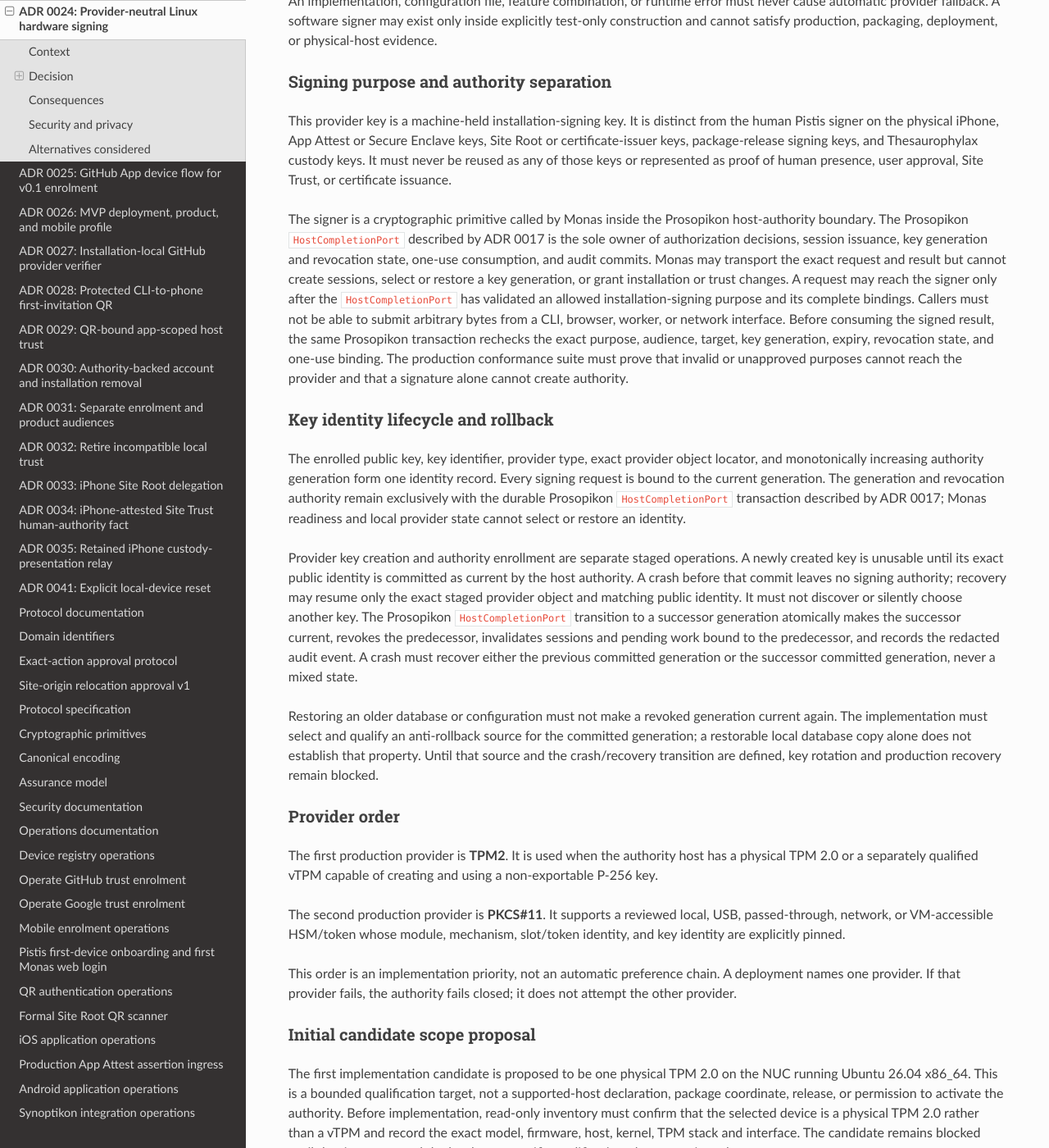
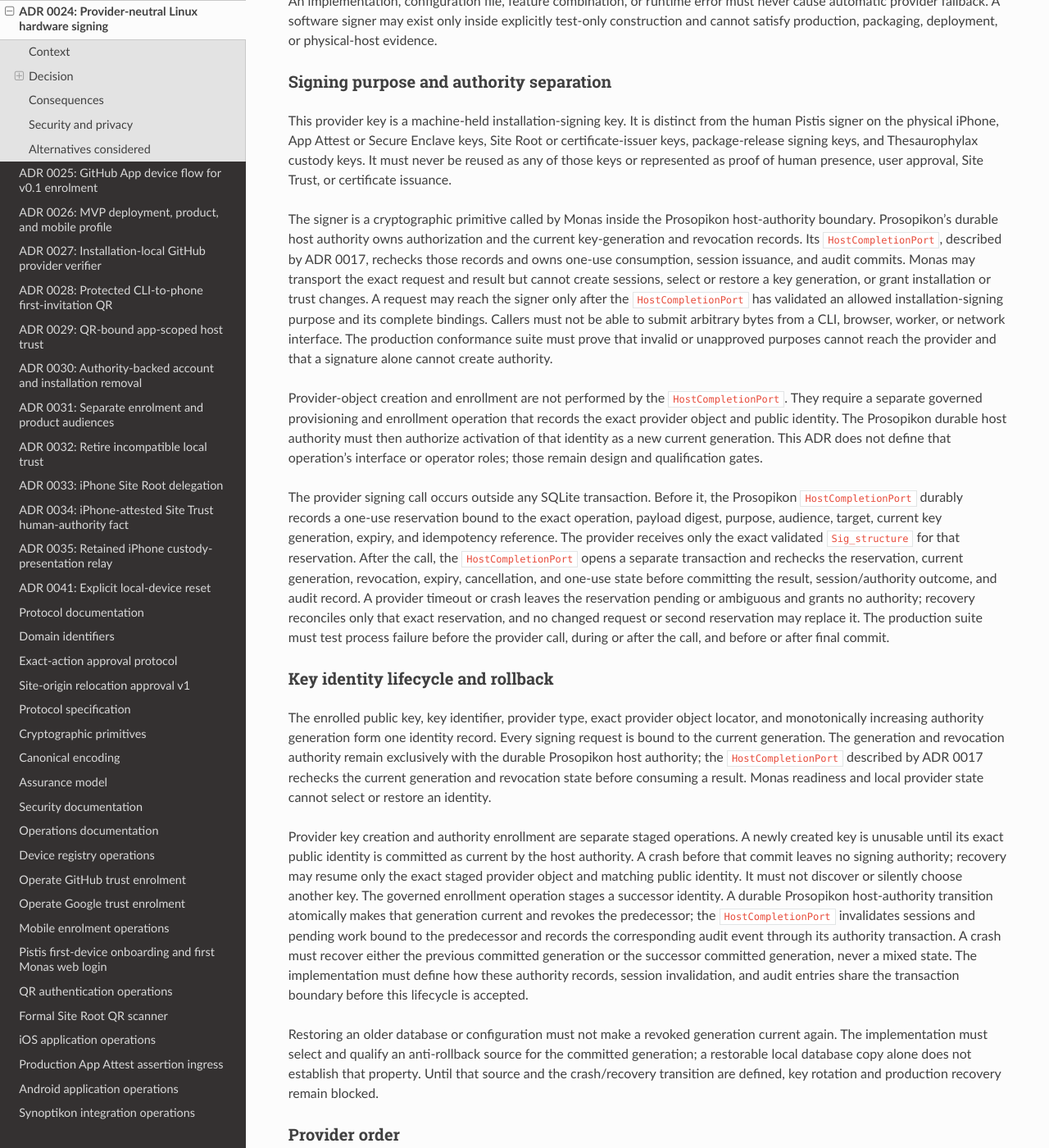
Before and after one commit to sagrudd/pistis, a Sphinx documentation site: the page built from docs/adr/0024-linux-hardware-signing-providers.md, in a window 1280 px wide and 1400 px high, scrolled down 1127 px. Shown: the whole window at 82% size. Built offline with Sphinx 7.4.7 and the Read the Docs theme 3.1.0, drawn with Linux system fonts in a browser that asks for light colours; the version number could not be read and is left out.

Commit message:
docs: clarify signer transaction boundaries

```diff
--- a/docs/adr/0024-linux-hardware-signing-providers.md
+++ b/docs/adr/0024-linux-hardware-signing-providers.md
@@ -62,19 +62,40 @@ keys or represented as proof of human presence, user approval, Site Trust, or
 certificate issuance.
 
 The signer is a cryptographic primitive called by Monas inside the Prosopikon
-host-authority boundary. The Prosopikon `HostCompletionPort` described by ADR
-0017 is the sole owner of authorization decisions, session issuance, key
-generation and revocation state, one-use consumption, and audit commits. Monas
-may transport the exact request and result but cannot create sessions, select
-or restore a key generation, or grant installation or trust changes. A request
-may reach the signer only after the `HostCompletionPort` has validated an
-allowed installation-signing purpose and its complete bindings. Callers must
-not be able to submit arbitrary bytes from a CLI, browser, worker, or network
-interface. Before consuming the signed result, the same Prosopikon transaction
-rechecks the exact purpose, audience, target, key generation, expiry,
-revocation state, and one-use binding. The production conformance suite must
-prove that invalid or unapproved purposes cannot reach the provider and that a
-signature alone cannot create authority.
+host-authority boundary. Prosopikon's durable host authority owns
+authorization and the current key-generation and revocation records. Its
+`HostCompletionPort`, described by ADR 0017, rechecks those records and owns
+one-use consumption, session issuance, and audit commits. Monas may transport
+the exact request and result but cannot create sessions, select or restore a
+key generation, or grant installation or trust changes. A request may reach
+the signer only after the `HostCompletionPort` has validated an allowed
+installation-signing purpose and its complete bindings. Callers must not be
+able to submit arbitrary bytes from a CLI, browser, worker, or network
+interface. The production conformance suite must prove that invalid or
+unapproved purposes cannot reach the provider and that a signature alone
+cannot create authority.
+
+Provider-object creation and enrollment are not performed by the
+`HostCompletionPort`. They require a separate governed provisioning and
+enrollment operation that records the exact provider object and public
+identity. The Prosopikon durable host authority must then authorize activation
+of that identity as a new current generation. This ADR does not define that
+operation's interface or operator roles; those remain design and qualification
+gates.
+
+The provider signing call occurs outside any SQLite transaction. Before it,
+the Prosopikon `HostCompletionPort` durably records a one-use reservation
+bound to the exact operation, payload digest, purpose, audience, target,
+current key generation, expiry, and idempotency reference. The provider
+receives only the exact validated `Sig_structure` for that reservation. After
+the call, the `HostCompletionPort` opens a separate transaction and rechecks
+the reservation, current generation, revocation, expiry, cancellation, and
+one-use state before committing the result, session/authority outcome, and
+audit record. A provider timeout or crash leaves the reservation pending or
+ambiguous and grants no authority; recovery reconciles only that exact
+reservation, and no changed request or second reservation may replace it.
+The production suite must test process failure before the provider call,
+during or after the call, and before or after final commit.
 
 ### Key identity lifecycle and rollback
 
@@ -82,19 +103,25 @@ The enrolled public key, key identifier, provider type, exact provider object
 locator, and monotonically increasing authority generation form one identity
 record. Every signing request is bound to the current generation. The
 generation and revocation authority remain exclusively with the durable
-Prosopikon `HostCompletionPort` transaction described by ADR 0017; Monas
-readiness and local provider state cannot select or restore an identity.
+Prosopikon host authority; the `HostCompletionPort` described by ADR 0017
+rechecks the current generation and revocation state before consuming a
+result. Monas readiness and local provider state cannot select or restore an
+identity.
 
 Provider key creation and authority enrollment are separate staged operations.
 A newly created key is unusable until its exact public identity is committed
 as current by the host authority. A crash before that commit leaves no signing
 authority; recovery may resume only the exact staged provider object and
 matching public identity. It must not discover or silently choose another key.
-The Prosopikon `HostCompletionPort` transition to a successor generation
-atomically makes the successor current, revokes the predecessor, invalidates
-sessions and pending work bound to the predecessor, and records the redacted
-audit event. A crash must recover either the previous committed generation or
-the successor committed generation, never a mixed state.
+The governed enrollment operation stages a successor identity. A durable
+Prosopikon host-authority transition atomically makes that generation current
+and revokes the predecessor; the `HostCompletionPort` invalidates sessions
+and pending work bound to the predecessor and records the corresponding audit
+event through its authority transaction. A crash must recover either the
+previous committed generation or the successor committed generation, never a
+mixed state. The implementation must define how these authority records,
+session invalidation, and audit entries share the transaction boundary before
+this lifecycle is accepted.
 
 Restoring an older database or configuration must not make a revoked
 generation current again. The implementation must select and qualify an
```
